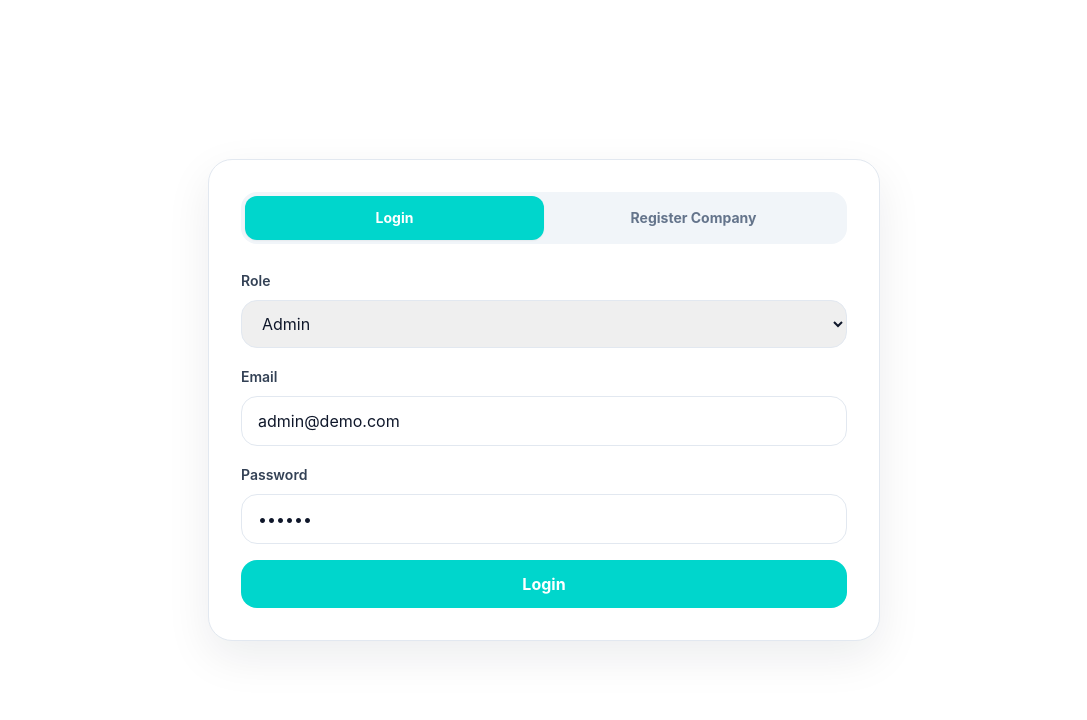
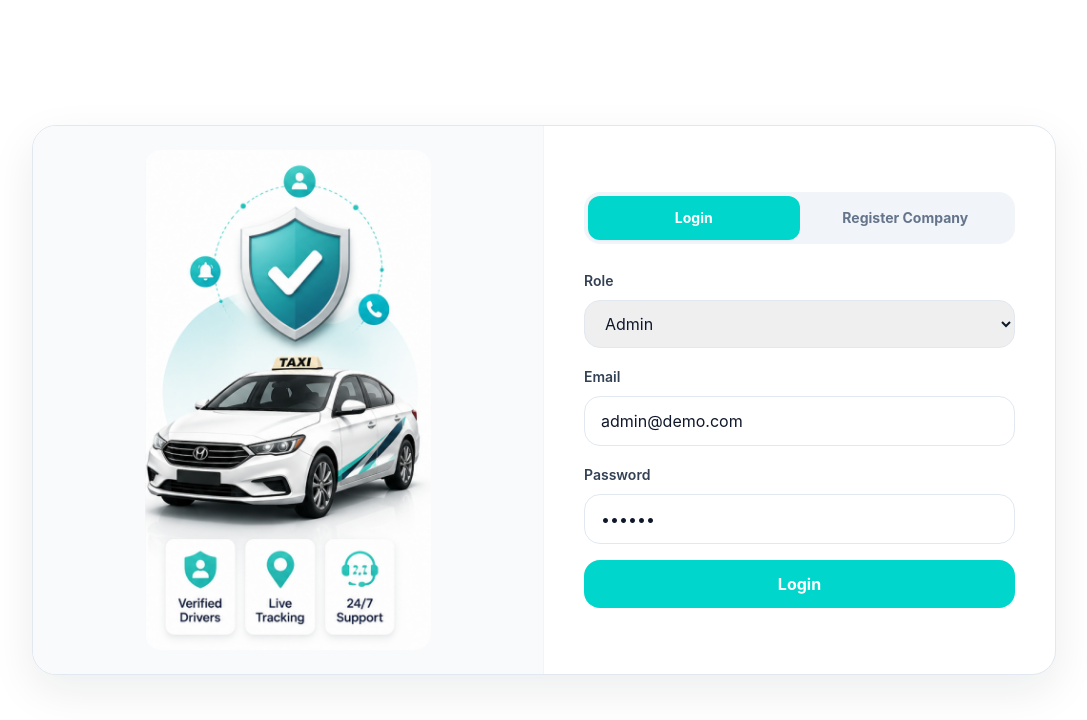
Before and after one commit to Prakash6263/Biipbiip-Taxi, a React (Vite) app: page / in a window 1280 px wide. Shown: the top 720 px of the page, without its empty margins (96-1183 px from the left). Built offline with nearby package versions, Linux system fonts and the light colour scheme.

Commit message:
Update Login

```diff
--- a/src/pages/Login.jsx
+++ b/src/pages/Login.jsx
@@ -62,7 +62,18 @@ const Login = ({ setActivePage }) => {
 
   return (
     <div className="flex min-h-[calc(100vh-4rem)] items-center justify-center p-4">
-      <section className="w-full max-w-2xl rounded-3xl border border-slate-200 bg-white p-5 shadow-soft sm:p-8">
+      <section className="flex w-full max-w-5xl overflow-hidden rounded-3xl border border-slate-200 bg-white shadow-soft">
+        {/* Left Side: Image */}
+        <div className="hidden md:flex md:w-1/2 items-center justify-center bg-slate-50 border-r border-slate-100 p-6">
+          <img
+            src="/login-banner.png"
+            alt="Book Fast Taxi Login Banner"
+            className="max-h-[500px] object-contain rounded-2xl"
+          />
+        </div>
+
+        {/* Right Side: Form Inputs */}
+        <div className="w-full md:w-1/2 p-6 sm:p-10 flex flex-col justify-center">
           <div className="mb-6 flex rounded-2xl bg-slate-100 p-1">
             <button onClick={() => setMode('login')} className={`flex-1 rounded-xl px-4 py-3 text-sm font-bold transition-all ${mode === 'login' ? 'bg-[#00D6CC] text-white shadow-sm' : 'text-slate-500'}`}>
               Login
@@ -147,6 +158,7 @@ const Login = ({ setActivePage }) => {
               </button>
             </form>
           )}
+        </div>
       </section>
     </div>
   );
```
Also changed, not shown: public/login-banner.png (added). Lines whose indentation alone changed are shown as unchanged.
